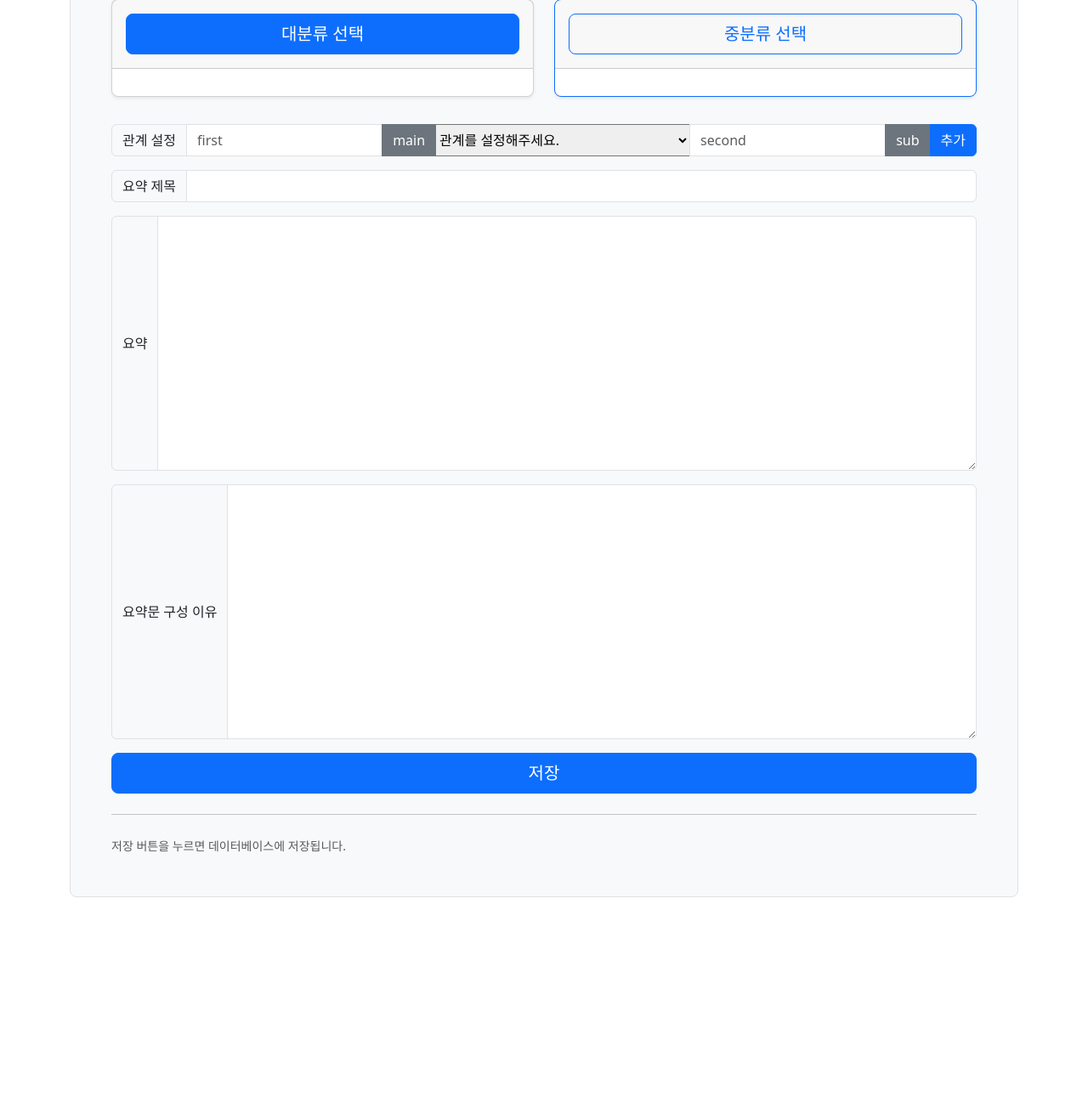
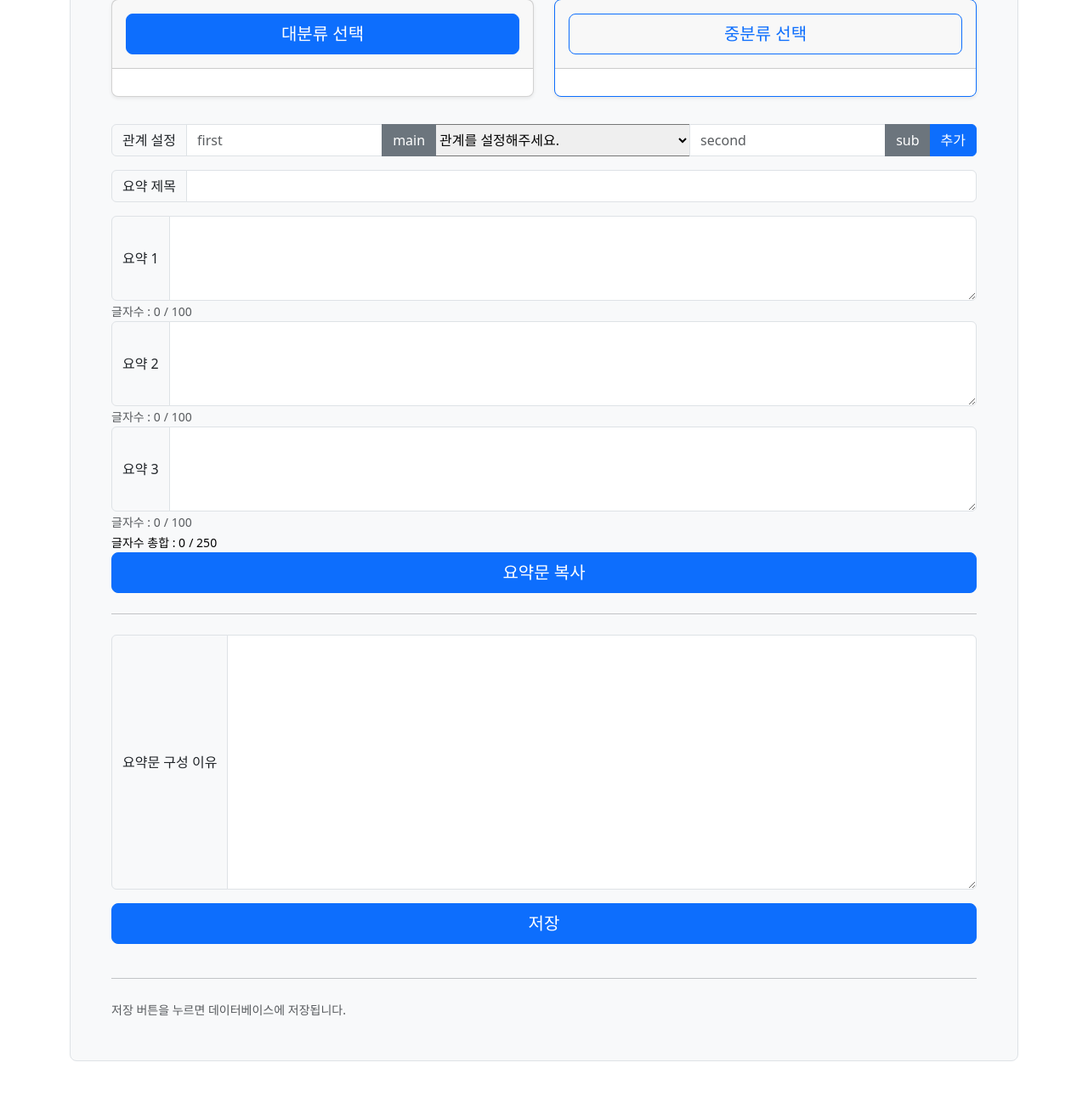
Before and after one commit to tigerak/byte_web, a Flask app: page /news_save in a window 1280 px wide. Shown: the part 804-2101 px from the top of the page at 85% size. Before the commit the page ends 1860 px from the top, so only its background shows below. Run offline with Flask 3, Linux system fonts and the light colour scheme; some libraries are stand-ins or nearby versions.

Commit message:
db 저장 화면 요약문 관련 수정

```diff
--- a/static/scripts/news_save.js
+++ b/static/scripts/news_save.js
@@ -14,6 +14,73 @@ var secondaryCategories  = {
 };
 
 $(document).ready(function () {
+
+    function copyToClipboard(text) {
+        const tempInput = document.createElement('textarea');
+        tempInput.value = text;
+        document.body.appendChild(tempInput);
+        tempInput.select();
+        document.execCommand('copy');
+        document.body.removeChild(tempInput);
+        alert('복사되었습니다:\n' + text);
+    }
+
+    $('#copySummaries').on('click', function() {
+        const summary1Text = $('#summary1').val();
+        const summary2Text = $('#summary2').val();
+        const summary3Text = $('#summary3').val();
+
+        const combinedText = summary1Text + '\n' + summary2Text + '\n' + summary3Text;
+        copyToClipboard(combinedText);
+    });
+
+    $("#summary1, #summary2, #summary3").on('keyup', function() {
+        let summary1Val = $("#summary1").val();
+        let summary2Val = $("#summary2").val();
+        let summary3Val = $("#summary3").val();
+
+        let summary1Length = summary1Val.length;
+        let summary2Length = summary2Val.length;
+        let summary3Length = summary3Val.length;
+        let total = summary1Length + summary2Length + summary3Length;
+
+        $("#summary1Length").text(summary1Length);
+        $("#summary2Length").text(summary2Length);
+        $("#summary3Length").text(summary3Length);
+        $("#summaryLength").text(total);
+
+        if (total > 250) {
+            alert("요약은 250자까지 입력 가능합니다.");
+
+            let allowedLength = 250 - (summary1Length + summary2Length);
+
+            if (allowedLength < 0) {
+                allowedLength = 0;
+            }
+
+            if ($(this).attr('id') === 'summary1') {
+                summary1Val = summary1Val.substring(0, 250 - (summary2Length + summary3Length));
+            } else if ($(this).attr('id') === 'summary2') {
+                summary2Val = summary2Val.substring(0, 250 - (summary1Length + summary3Length));
+            } else if ($(this).attr('id') === 'summary3') {
+                summary3Val = summary3Val.substring(0, allowedLength);
+            }
+
+            $("#summary1").val(summary1Val);
+            $("#summary2").val(summary2Val);
+            $("#summary3").val(summary3Val);
+
+            summary1Length = summary1Val.length;
+            summary2Length = summary2Val.length;
+            summary3Length = summary3Val.length;
+            total = summary1Length + summary2Length + summary3Length;
+
+            $("#summary1Length").text(summary1Length);
+            $("#summary2Length").text(summary2Length);
+            $("#summary3Length").text(summary3Length);
+            $("#summaryLength").text(total);
+        }
+    });
 
     $("#changeBtn2").click(
         (e) => {
@@ -100,7 +167,12 @@ $(document).ready(function () {
             // const summary = $("#summary").val();
             // const modifiedReason = $("#modifiedReason").val();
 
-            const summary = $("#summary").val().replace(/(?:\r\n|\r|\n)/g, '\n');
+            //const summary = $("#summary").val().replace(/(?:\r\n|\r|\n)/g, '\n');
+            const summary1Text = $('#summary1').val().replace(/(?:\r\n|\r|\n)/g, '\n');
+            const summary2Text = $('#summary2').val().replace(/(?:\r\n|\r|\n)/g, '\n');
+            const summary3Text = $('#summary3').val().replace(/(?:\r\n|\r|\n)/g, '\n');
+            const summary = summary1Text + '\n' + summary2Text + '\n' + summary3Text;
+
             const modifiedReason = $("#modifiedReason").val().replace(/(?:\r\n|\r|\n)/g, '\n');
 
 
--- a/templates/news_save.html
+++ b/templates/news_save.html
@@ -246,10 +246,41 @@
                     <input id="summaryTitle" type="text" class="form-control" placeholder="" aria-label="" aria-describedby="basic-addon1">
                 </div>
 
-                <div class="input-group mb-3">
-                    <span class="input-group-text">요약</span>
-                    <textarea id="summary" class="form-control" aria-label="With textarea" style="height: 300px"></textarea>
+                <div class="input-group">
+                    <span class="input-group-text">요약 1</span>
+                    <textarea maxlength="100" id="summary1" class="form-control" aria-label="With textarea" style="height: 100px"></textarea>
                 </div>
+
+                <small class="text-body-secondary">글자수 : </small>
+                <small class="text-body-secondary" id="summary1Length">0</small>
+                <small class="text-body-secondary"> / 100</small>
+
+                <div class="input-group">
+                    <span class="input-group-text">요약 2</span>
+                    <textarea maxlength="100" id="summary2" class="form-control" aria-label="With textarea" style="height: 100px"></textarea>
+                </div>
+
+                <small class="text-body-secondary">글자수 : </small>
+                <small class="text-body-secondary" id="summary2Length">0</small>
+                <small class="text-body-secondary"> / 100</small>
+
+                <div class="input-group">
+                    <span class="input-group-text">요약 3</span>
+                    <textarea maxlength="100" id="summary3" class="form-control" aria-label="With textarea" style="height: 100px"></textarea>
+                </div>
+
+                <small class="text-body-secondary">글자수 : </small>
+                <small class="text-body-secondary" id="summary3Length">0</small>
+                <small class="text-body-secondary"> / 100</small>
+
+                <br>
+
+                <small class="text-body-emphasis">글자수 총합 : </small>
+                <small class="text-body-emphasis" id="summaryLength">0</small>
+                <small class="text-body-emphasis"> / 250</small>
+
+                <button class="w-100 btn btn-lg btn-primary" id="copySummaries">요약문 복사</button>
+                <hr class="my-4">
 
                 <div class="input-group mb-3">
                     <span class="input-group-text">요약문 구성 이유</span>
@@ -257,7 +288,7 @@
                 </div>
 
             <!--<button class="w-100 btn btn-lg btn-primary" data-bs-toggle="modal" data-bs-target="#saveModal" id="save">저장</button>-->
-            <button class="w-100 btn btn-lg btn-primary" id="save">저장</button>
+            <button class="w-100 btn btn-lg btn-primary mb-3" id="save">저장</button>
             <hr class="my-4">
             <small class="text-body-secondary">저장 버튼을 누르면 데이터베이스에 저장됩니다.</small>
 
```
